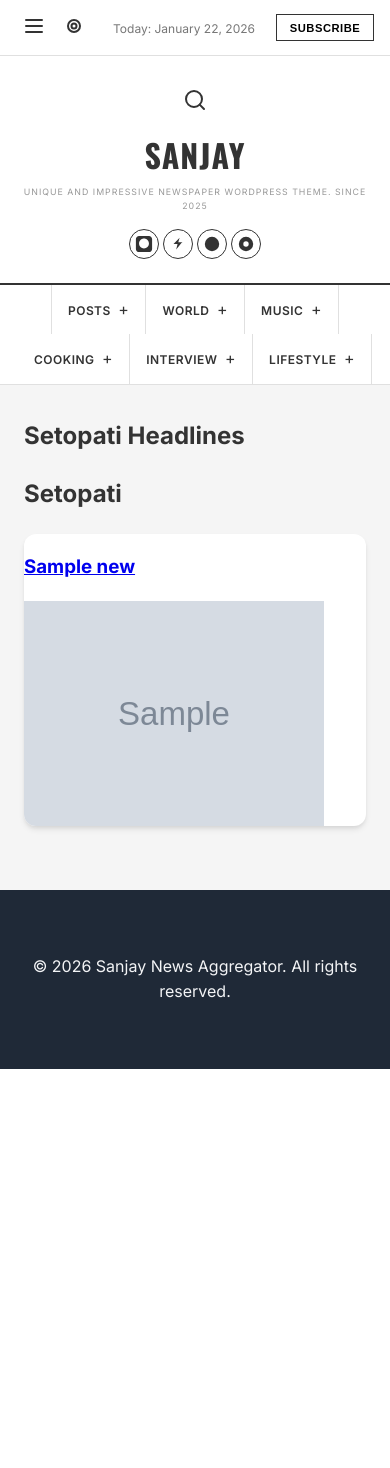
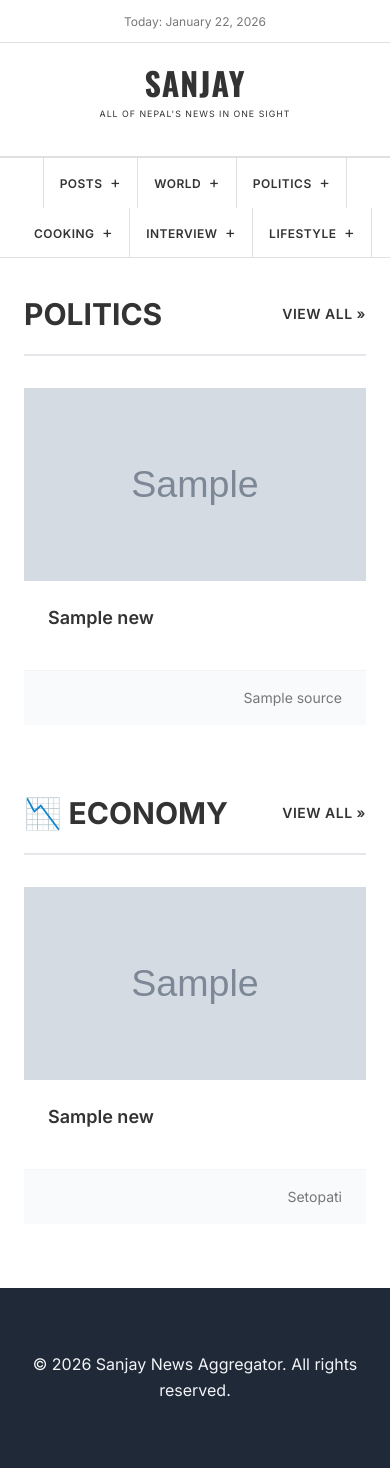
Before and after one commit to aad4rsh/Sanjay, a Django app: template News/sanjay/templates/home.html in a window 390 px wide. Before the commit the page ends 1069 px from the top, so only its background shows below. Run offline with Django 5.2, Linux system fonts and the light colour scheme; the template is opened without the code that fills it: most values are stand-ins (such as "Sample title", 1, 10 or a date in 2020); grey boxes marked "Sample" are stand-in pictures.

Commit message:
UI updated | Minor bug fixes

```diff
--- a/News/sanjay/static/css/style.css
+++ b/News/sanjay/static/css/style.css
@@ -20,9 +20,10 @@
 body {
     margin: 0;
     font-family: 'Inter', system-ui, -apple-system, sans-serif;
-    background-color: var(--background-color);
+    background-color: white;
     color: var(--text-color);
     line-height: 1.6;
+    overflow-x: hidden;
 }
 
 /* Top Bar */
@@ -91,9 +92,44 @@ body {
     padding: 2rem 2rem 1.5rem;
     border-bottom: 2px solid var(--text-color);
     display: flex;
-    align-items: center;
+    align-items: flex-end;
     justify-content: space-between;
     position: relative;
+    gap: 2rem;
+}
+
+.building-left,
+.building-right {
+    flex: 1;
+    display: flex;
+    padding-bottom: 3rem;
+    align-items: flex-end;
+    max-width: 280px;
+    scale: 4;
+}
+
+.building-left {
+    justify-content: flex-start;
+    transform: scaleX(-1) translateX(-10px) translateY(-20px);
+}
+
+.building-right {
+    justify-content: flex-end;
+    right: -400px;
+    /* left: -200px; */
+    /* padding-right: -400px; */
+    transform: translateX(-10px) translateY(-20px);
+    margin-bottom: 0rem;
+    /* transform: scaleX(-1); */
+    /* Mirror the right building */
+}
+
+.building-image {
+    width: 100%;
+    height: auto;
+    max-height: 120px;
+    object-fit: contain;
+    opacity: 0.7;
 }
 
 .search-btn {
@@ -114,17 +150,22 @@ body {
 }
 
 .header-main {
-    flex: 1;
+    flex: 2;
     text-align: center;
+    display: flex;
+    flex-direction: column;
+    align-items: center;
+    justify-content: center;
 }
 
 .brand {
     font-family: 'Oswald', sans-serif;
-    font-size: clamp(2rem, 5vw, 3.5rem);
+    font-size: clamp(6rem, 5vw, 3.5rem);
     font-weight: 700;
     color: var(--text-color);
     text-decoration: none;
     letter-spacing: 2px;
+    padding-bottom: 2rem;
     text-transform: uppercase;
     line-height: 1;
     display: inline-block;
@@ -137,10 +178,12 @@ body {
 }
 
 .tagline {
-    font-size: 0.625rem;
-    color: var(--text-lighter);
+    font-size: 0.8rem;
+    color: rgb(52, 49, 49);
     letter-spacing: 1px;
-    margin: 0.5rem 0 0 0;
+    /* padding-bottom: 1rem; */
+    transform: translateY(-2rem);
+    /* margin: 0 0 1.5rem 0; */
     font-weight: 400;
     text-transform: uppercase;
 }
@@ -182,18 +225,20 @@ body {
     background-color: #ffffff;
     border-bottom: 1px solid var(--border-color);
     position: sticky;
-    top: 0;
+    top: 0px;
     z-index: 100;
+    margin-top: -2rem;
+
 }
 
 /* Main Navigation */
-.main-nav {
+/* .main-nav {
     background-color: #ffffff;
     border-bottom: 1px solid var(--border-color);
     position: sticky;
     top: 0;
     z-index: 100;
-}
+} */
 
 .nav-links {
     display: flex;
@@ -201,6 +246,7 @@ body {
     gap: 0;
     padding: 0;
     margin: 0;
+    border-top: 2px solid var(--border-color);
 }
 
 .nav-links a {
@@ -237,11 +283,14 @@ body {
 }
 
 .section-header {
+    font-family: Inter;
     display: flex;
     align-items: center;
+    justify-content: space-between;
     margin-bottom: 2rem;
     padding-bottom: 1rem;
     border-bottom: 2px solid #e5e7eb;
+    text-transform: uppercase;
 }
 
 .section-title {
@@ -251,18 +300,124 @@ body {
     margin: 0;
 }
 
-/* News Grid */
-.news-grid {
+.view-all-link {
+    font-size: 0.875rem;
+    font-weight: 600;
+    color: var(--text-color);
+    text-decoration: none;
+    letter-spacing: 0.5px;
+    transition: color 0.2s;
+}
+
+.view-all-link:hover {
+    color: var(--primary-color);
+}
+
+.back-link {
+    font-size: 0.875rem;
+    font-weight: 600;
+    color: var(--text-color);
+    text-decoration: none;
+    letter-spacing: 0.5px;
+    transition: color 0.2s;
+}
+
+.back-link:hover {
+    color: var(--primary-color);
+}
+
+/* News List Page Styles */
+.news-list-container {
+    max-width: 1200px;
+    margin: 2rem auto;
+    padding: 0 1.5rem;
+}
+
+.news-list-grid {
     display: grid;
-    grid-template-columns: repeat(auto-fill, minmax(300px, 1fr));
+    grid-template-columns: repeat(auto-fill, minmax(350px, 1fr));
     gap: 2rem;
     margin-bottom: 4rem;
 }
 
-.news-card {
+.news-list-card {
     background: var(--card-bg);
     border-radius: var(--border-radius);
     box-shadow: var(--shadow-md);
+    overflow: hidden;
+    transition: transform 0.2s, box-shadow 0.2s;
+}
+
+.news-list-card:hover {
+    transform: translateY(-4px);
+    box-shadow: var(--shadow-lg);
+}
+
+.news-list-content-wrapper {
+    display: flex;
+    flex-direction: column;
+    height: 100%;
+}
+
+.news-list-image-container {
+    position: relative;
+    padding-top: 56.25%;
+    background-color: #e5e7eb;
+    overflow: hidden;
+}
+
+.news-list-image {
+    position: absolute;
+    top: 0;
+    left: 0;
+    width: 100%;
+    height: 100%;
+    object-fit: cover;
+    transition: transform 0.3s;
+}
+
+.news-list-card:hover .news-list-image {
+    transform: scale(1.05);
+}
+
+.news-list-content {
+    padding: 1.5rem;
+    flex-grow: 1;
+    display: flex;
+    flex-direction: column;
+}
+
+.news-list-title {
+    font-size: 1.25rem;
+    font-weight: 600;
+    margin: 0 0 1rem 0;
+    line-height: 1.4;
+}
+
+.news-list-meta {
+    margin-top: auto;
+    padding-top: 1rem;
+    border-top: 1px solid #f3f4f6;
+    font-size: 0.875rem;
+    color: var(--text-light);
+}
+
+.news-source {
+    font-weight: 500;
+}
+
+/* News Grid */
+.news-grid {
+    display: grid;
+    grid-template-columns: repeat(4, 1fr);
+    gap: 1.5rem;
+    margin-bottom: 4rem;
+}
+
+.news-card {
+    /* background: var(--card-bg); */
+    /* border-radius: var(--border-radius); */
+    /* box-shadow: var(--shadow-md); */
     overflow: hidden;
     transition: transform 0.2s, box-shadow 0.2s;
     display: flex;
@@ -361,17 +516,25 @@ footer {
 
     .main-header {
         padding: 1.5rem 1rem;
+        flex-direction: column;
+        gap: 0.5rem;
+    }
+
+    .building-left,
+    .building-right {
+        display: none;
+        /* Hide buildings on mobile */
+    }
+
+    .header-main {
+        flex: 1;
+        width: 100%;
     }
 
     .search-btn,
     .social-icons {
         position: static;
         transform: none;
-    }
-
-    .main-header {
-        flex-direction: column;
-        gap: 1rem;
     }
 
     .brand {
@@ -394,11 +557,20 @@ footer {
     }
 
     .news-grid {
+        grid-template-columns: repeat(2, 1fr);
+        gap: 1rem;
+    }
+
+    .news-list-grid {
         grid-template-columns: 1fr;
     }
 }
 
 @media (max-width: 480px) {
+    .news-grid {
+        grid-template-columns: 1fr;
+    }
+
     .social-icons {
         gap: 0.25rem;
     }
--- a/News/sanjay/templates/base.html
+++ b/News/sanjay/templates/base.html
@@ -18,65 +18,41 @@
     <!-- Top Bar -->
     <div class="top-bar">
         <div class="top-bar-left">
-            <button class="icon-btn menu-btn">
+            <!-- <button class="icon-btn menu-btn">
                 <svg width="20" height="20" viewBox="0 0 20 20" fill="none">
                     <path d="M2 4h16M2 10h16M2 16h16" stroke="currentColor" stroke-width="2" stroke-linecap="round" />
                 </svg>
-            </button>
-            <button class="icon-btn settings-btn">
+            </button> -->
+            <!-- <button class="icon-btn settings-btn">
                 <svg width="20" height="20" viewBox="0 0 20 20" fill="none">
                     <path d="M10 12.5a2.5 2.5 0 100-5 2.5 2.5 0 000 5z" stroke="currentColor" stroke-width="2" />
                     <path d="M16 10a6 6 0 11-12 0 6 6 0 0112 0z" stroke="currentColor" stroke-width="2" />
                 </svg>
-            </button>
+            </button> -->
         </div>
         <div class="top-bar-center">
             <span class="date-text">Today: {% now "F d, Y" %}</span>
         </div>
-        <div class="top-bar-right">
+        <!-- <div class="top-bar-right">
             <button class="subscribe-btn">SUBSCRIBE</button>
-        </div>
+        </div> -->
     </div>
 
     <!-- Header -->
     <header class="main-header">
-        <button class="search-btn">
-            <svg width="24" height="24" viewBox="0 0 24 24" fill="none">
-                <circle cx="11" cy="11" r="8" stroke="currentColor" stroke-width="2" />
-                <path d="M21 21l-4.35-4.35" stroke="currentColor" stroke-width="2" stroke-linecap="round" />
-            </svg>
-        </button>
+        <div class="building-left">
+            <img src="{% static 'img/building.svg' %}" alt="Building" class="building-image">
+        </div>
 
         <div class="header-main">
             <a href="{% url 'home' %}" class="brand">
                 SANJAY
             </a>
-            <p class="tagline">UNIQUE AND IMPRESSIVE NEWSPAPER WORDPRESS THEME. SINCE 2025</p>
+            <p class="tagline">ALL OF NEPAL'S NEWS IN ONE SIGHT</p>
         </div>
 
-        <div class="social-icons">
-            <a href="#" class="social-icon">
-                <svg width="20" height="20" viewBox="0 0 20 20" fill="currentColor">
-                    <path
-                        d="M15.5 1h-11C2.57 1 1 2.57 1 4.5v11C1 17.43 2.57 19 4.5 19h11c1.93 0 3.5-1.57 3.5-3.5v-11C19 2.57 17.43 1 15.5 1zm-5.5 14c-3.03 0-5.5-2.47-5.5-5.5S6.97 4 10 4s5.5 2.47 5.5 5.5S13.03 15 10 15z" />
-                </svg>
-            </a>
-            <a href="#" class="social-icon">
-                <svg width="20" height="20" viewBox="0 0 20 20" fill="currentColor">
-                    <path d="M11.8 3l-1.5 5h4.7l-1.2 1-5.8 7 1.5-6h-4.5l6.8-7z" />
-                </svg>
-            </a>
-            <a href="#" class="social-icon">
-                <svg width="20" height="20" viewBox="0 0 20 20" fill="currentColor">
-                    <circle cx="10" cy="10" r="8" />
-                </svg>
-            </a>
-            <a href="#" class="social-icon">
-                <svg width="20" height="20" viewBox="0 0 20 20" fill="currentColor">
-                    <circle cx="10" cy="10" r="8" />
-                    <circle cx="10" cy="10" r="3" fill="white" />
-                </svg>
-            </a>
+        <div class="building-right">
+            <img src="{% static 'img/building.svg' %}" alt="Building" class="building-image">
         </div>
     </header>
 
@@ -85,7 +61,7 @@
         <div class="nav-links">
             <a href="{% url 'home' %}">POSTS <span class="dropdown-icon">+</span></a>
             <a href="#world">WORLD <span class="dropdown-icon">+</span></a>
-            <a href="#music">MUSIC <span class="dropdown-icon">+</span></a>
+            <a href="{% url 'news_list' 'politics' %}">POLITICS <span class="dropdown-icon">+</span></a>
             <a href="#cooking">COOKING <span class="dropdown-icon">+</span></a>
             <a href="#interview">INTERVIEW <span class="dropdown-icon">+</span></a>
             <a href="#lifestyle">LIFESTYLE <span class="dropdown-icon">+</span></a>
--- a/News/sanjay/templates/home.html
+++ b/News/sanjay/templates/home.html
@@ -1,28 +1,73 @@
 {% extends "base.html" %}
-{% block title %}Home Page {% endblock %}
+{% block title %}Home - Sanjay News{% endblock %}
 {% block content %}
 
-<h2>Setopati Headlines</h2>
+<!-- Politics Section -->
+<div id="politics">
+  <div class="section-header">
+    <h2 class="section-title">Politics</h2>
+    <a href="{% url 'news_list' 'politics' %}" class="view-all-link">VIEW ALL »</a>
+  </div>
 
-<h2>Setopati</h2>
-<div>
-{% for category in news_list %}
-    {% for news in category %}
-        <div class="news-card">
-            <h3>
-              <a href="{{ news.link }}" target="_blank">
-                {{ news.title }}
-              </a>
-            </h3>
+  <div class="news-grid">
+    {% for news in politics_news %}
+    <article class="news-card">
+      {% if news.image %}
+      <div class="news-image-container">
+        <img src="{{ news.image }}" alt="{{ news.title }}" class="news-image" loading="lazy">
+      </div>
+      {% endif %}
 
-            {% if news.image %}
-                <img src="{{ news.image }}" width="300">
-            {% endif %}
-        </div>
+      <div class="news-content">
+        <h3 class="news-title">
+          <a href="{{ news.link }}" target="_blank" class="news-link">
+            {{ news.title }}
+          </a>
+        </h3>
+      </div>
+
+      <div class="news-footer">
+        {{ news.source }}
+      </div>
+    </article>
+    {% empty %}
+    <p>No politics news available at the moment.</p>
     {% endfor %}
-{% endfor %}
-
+  </div>
 </div>
 
+<!-- Economy Section -->
+<div id="economy">
+  <div class="section-header">
+    <h2 class="section-title">📉 Economy</h2>
+    <a href="{% url 'news_list' 'economy' %}" class="view-all-link">VIEW ALL »</a>
+  </div>
+
+  <div class="news-grid">
+    {% for news in financial_news %}
+    <article class="news-card">
+      {% if news.image %}
+      <div class="news-image-container">
+        <img src="{{ news.image }}" alt="{{ news.title }}" class="news-image" loading="lazy">
+      </div>
+      {% endif %}
+
+      <div class="news-content">
+        <h3 class="news-title">
+          <a href="{{ news.link }}" target="_blank" class="news-link">
+            {{ news.title }}
+          </a>
+        </h3>
+      </div>
+
+      <div class="news-footer">
+        Setopati
+      </div>
+    </article>
+    {% empty %}
+    <p>No financial news available at the moment.</p>
+    {% endfor %}
+  </div>
+</div>
 
 {% endblock %}
--- a/News/sanjay/urls.py
+++ b/News/sanjay/urls.py
@@ -3,5 +3,6 @@ from django.urls import path
 from . import views
 
 urlpatterns = [
-    path("", views.home, name="home")
+    path("", views.home, name="home"),
+    path("news/<str:category>/", views.news_list, name="news_list"),
 ]
```
Also changed, not shown: News/sanjay/templates/news_list.html (added, +39 -0 lines), News/sanjay/views.py (+87 -3 lines), News/sanjay/static/img/building.svg (added).
